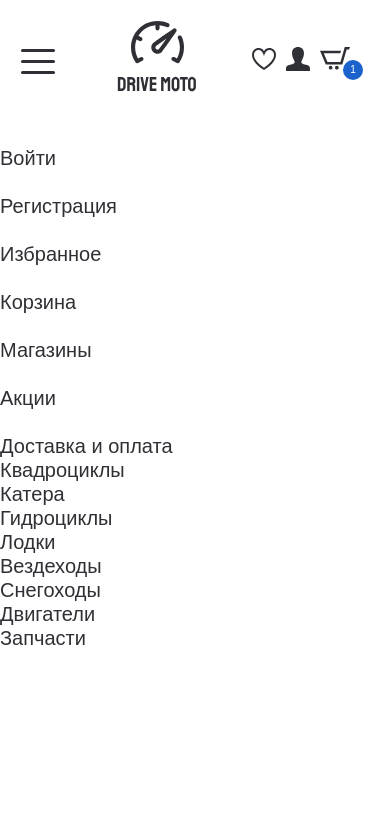
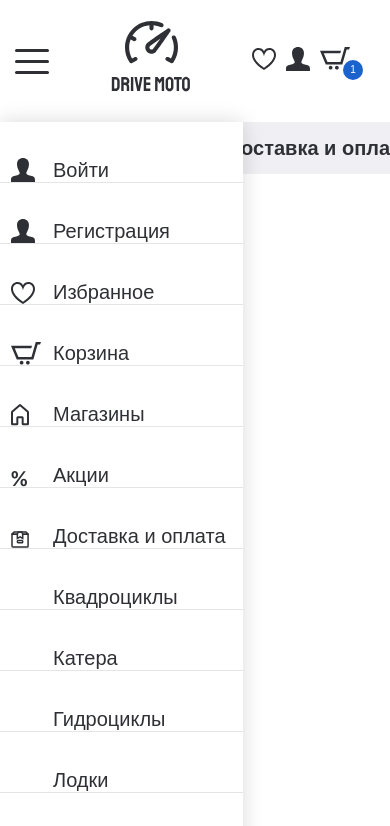
Before and after one commit to Veronchi/drive-moto, a plain HTML site: page index.html in a window 390 px wide. Both pictures are taken after a click on the button 38 px from the left and 61 px from the top of the page. Shown: the top 826 px of the page. Drawn offline with nearby package versions, Linux system fonts and the light colour scheme.

Commit message:
adapted the header in the mobile version

```diff
--- a/css/media.css
+++ b/css/media.css
@@ -1,4 +1,4 @@
-@media (max-width: 1100px){
+@media (max-width: 1100px) {
   .menu__item + .menu__item {
     padding-left: 20px;
   }
@@ -14,18 +14,33 @@
   .menu__list {
     display: none;
   }
+
   .menu__btn {
     display: block;
     background-color: transparent;
     cursor: pointer;
     border: none;
+    padding: 0;
   }
   .menu__btn-line {
-        background: #2F3035;
+    background: #2f3035;
     border-radius: 3px;
     height: 3px;
     width: 34px;
     margin: 8px 0;
+  }
+  .menu__mobile-linewrepper {
+    display: block;
+    font-family: "SFProDisplay-Bold", sans-serif;
+    font-weight: bold;
+    font-size: 20px;
+    line-height: 24px;
+    background: #f0f0f4;
+    overflow-x: scroll;
+  }
+  .menu__mobile-line {
+    padding: 14px 0 14px 15px;
+    width: 450px;
   }
 }
 
--- a/css/style.css
+++ b/css/style.css
@@ -33,6 +33,8 @@ body {
   font-size: 20px;
   line-height: 24px;
   font-weight: 400;
+  overflow-x: hidden;
+  min-width: 320px;
 }
 
 .container {
@@ -85,6 +87,41 @@ body {
   height: 30px;
   left: 0;
   top: -10px;
+}
+
+.menu-mobile-list {
+  width: 243px;
+  transform: translateX(-100%);
+  transition: all .3s;
+  position: absolute;
+  z-index: 10;
+  background-color: #fff;
+}
+
+.menu-mobile-list--active {
+  transform: translateX(0);
+  box-shadow: 0px 0px 20px rgba(0, 0, 0, 0.15);
+}
+
+.menu__mobile-linewrepper {
+  display: none;
+}
+
+.menu-mobile__item {
+  position: relative;
+  border-bottom: 1px solid rgba(0, 0, 0, 0.1);
+}
+
+.menu-mobile__link {
+  display: block;
+  padding-left: 53px;
+  padding-top: 36px;
+}
+
+.menu-mobile__img {
+  position: absolute;
+  left: 11px;
+  bottom: 0;
 }
 
 .user-list {
--- a/index.html
+++ b/index.html
@@ -71,43 +71,43 @@
     <ul class="menu-mobile-list">
       <li class="menu-mobile__item">
         <a class="menu-mobile__link" href="#">
-          <img class="menu-mobile__img" src="" alt="">
+          <img class="menu-mobile__img" src="img/user.svg" alt="">
           <p>Войти</p>
         </a>
       </li>
       <li class="menu-mobile__item">
         <a class="menu-mobile__link" href="#">
-          <img class="menu-mobile__img" src="" alt="">
+          <img class="menu-mobile__img" src="img/user.svg" alt="">
           <p>Регистрация</p>
         </a>
       </li>
       <li class="menu-mobile__item">
         <a class="menu-mobile__link" href="#">
-          <img class="menu-mobile__img" src="" alt="">
+          <img class="menu-mobile__img" src="img/heart.svg" alt="">
           <p>Избранное</p>
         </a>
       </li>
       <li class="menu-mobile__item">
         <a class="menu-mobile__link" href="#">
-          <img class="menu-mobile__img" src="" alt="">
+          <img class="menu-mobile__img" src="img/basket.svg" alt="">
           <p>Корзина</p>
         </a>
       </li>
       <li class="menu-mobile__item">
         <a class="menu-mobile__link" href="#">
-          <img class="menu-mobile__img" src="" alt="">
+          <img class="menu-mobile__img" src="img/house.svg" alt="">
           <p>Магазины</p>
         </a>
       </li>
       <li class="menu-mobile__item">
         <a class="menu-mobile__link" href="#">
-          <img class="menu-mobile__img" src="" alt="">
+          <img class="menu-mobile__img" src="img/procent.svg" alt="">
           <p>Акции</p>
         </a>
       </li>
       <li class="menu-mobile__item">
         <a class="menu-mobile__link" href="#">
-          <img class="menu-mobile__img" src="" alt="">
+          <img class="menu-mobile__img" src="img/box.svg" alt="">
           <p>Доставка и оплата</p>
         </a>
       </li>
@@ -152,6 +152,21 @@
         </a>
       </li>
     </ul>
+    <div class="menu__mobile-linewrepper">
+      <ul class="menu__mobile-line">
+        <li class="menu__item">
+          <a class="menu__link" href="#">Магазины </a>
+        </li>
+        <li class="menu__item">
+          <a class="menu__link" href="#">Акции </a>
+        </li>
+        <li class="menu__item">
+          <a class="menu__link" href="#">Доставка и оплата </a>
+        </li>
+      </ul>
+    </div>
+
+
     <div class="header__bottom">
       <div class="container">
         <ul class="menu-category">
--- a/js/main.js
+++ b/js/main.js
@@ -59,4 +59,8 @@ $(function(){
         spacing: "7px",
         normalFill: "#C4C4C4"
       });
+
+    $('.menu__btn').on('click', function(){
+        $('.menu-mobile-list').toggleClass('menu-mobile-list--active')
+    });
 });
```
Also changed, not shown: img/box.svg (added), img/house.svg (added), img/procent.svg (added). Lines whose indentation alone changed are shown as unchanged.
